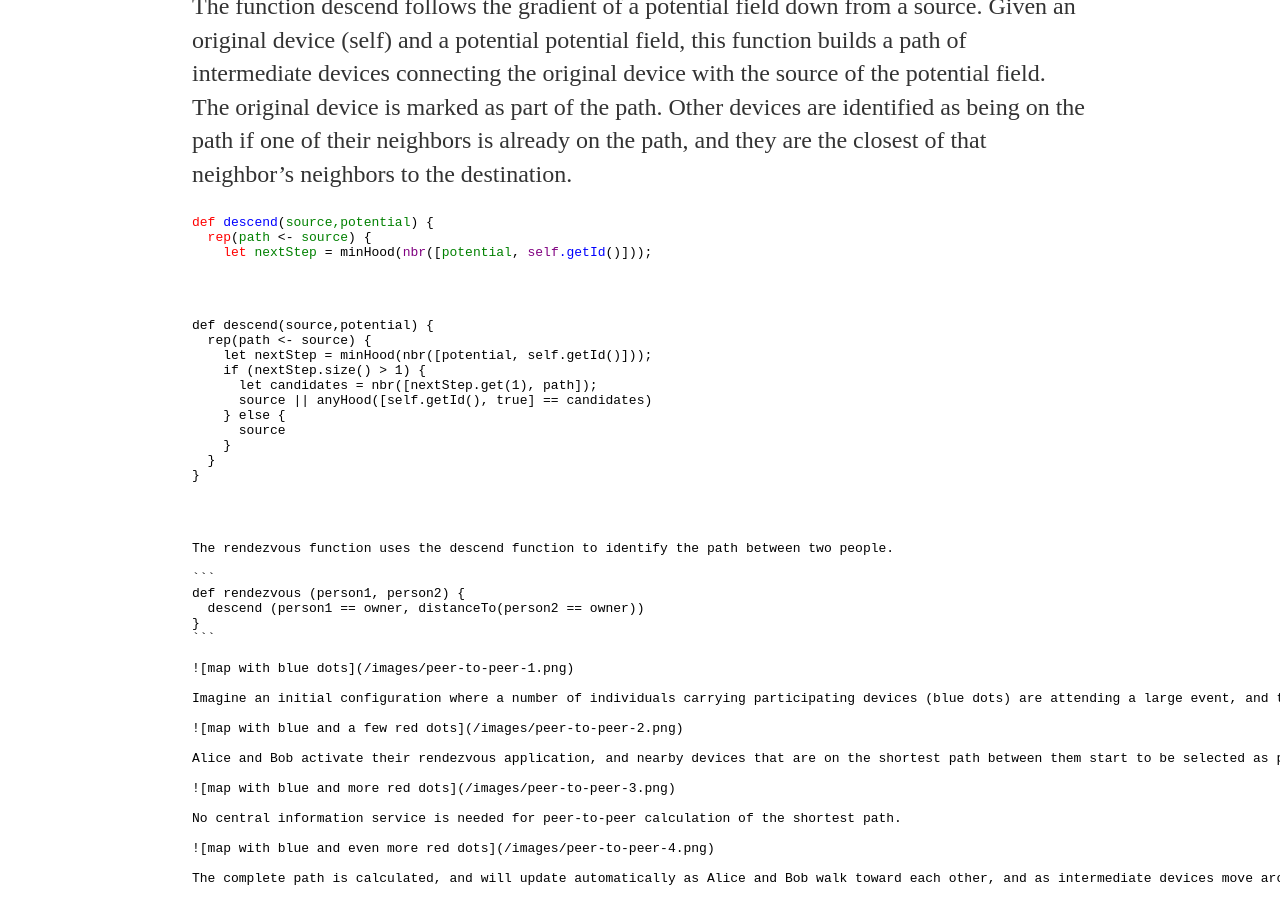
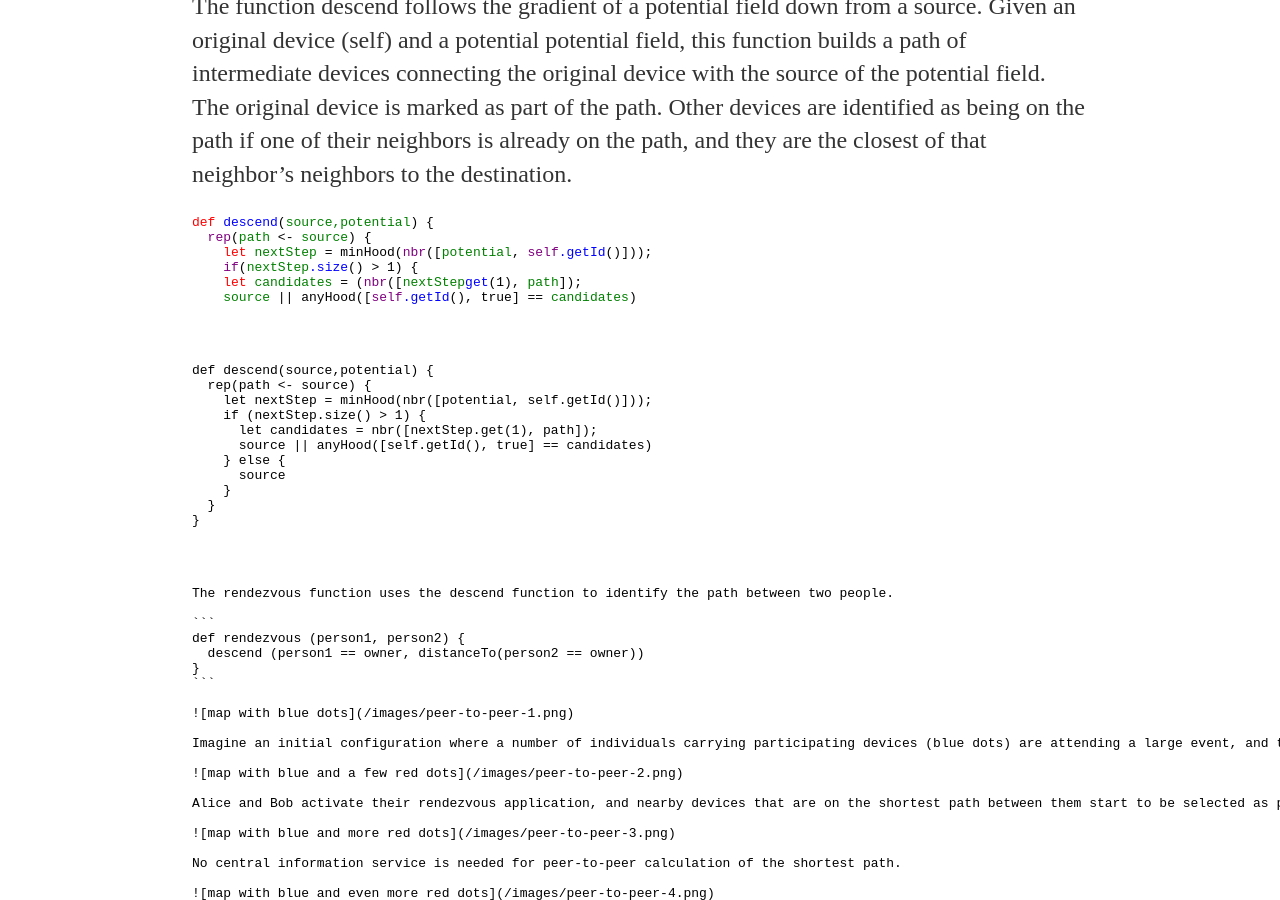
Before and after one commit to tasseomancy/tasseomancy.github.io, a Jekyll site: the page built from _posts/2018-02-07-peer-to-peer-route-planning.md, in a window 1280 px wide and 900 px high, scrolled down 826 px. Built offline with Jekyll 4.4.1, drawn with Linux system fonts in a browser that asks for light colours.

Commit message:
Update 2018-02-07-peer-to-peer-route-planning.md

```diff
--- a/_posts/2018-02-07-peer-to-peer-route-planning.md
+++ b/_posts/2018-02-07-peer-to-peer-route-planning.md
@@ -23,8 +23,11 @@
 
 <pre>
 <code style="color:red">def</code><code style="color:blue"> descend</code><code>(</code><code style="color:green">source,potential</code><code>) {</code>
-<code style="color:red">  rep</code><code>(</code><code style="color:green">path</code><code> <- </code><code style="color:green">source</code><code>) {</code>
+<code style="color:purple">  rep</code><code>(</code><code style="color:green">path</code><code> <- </code><code style="color:green">source</code><code>) {</code>
 <code style="color:red">    let</code><code style="color:green"> nextStep</code><code> = minHood(</code><code style="color:purple">nbr</code><code>([</code><code style="color:green">potential</code><code>, </code><code style="color:purple">self</code><code style="color:blue">.getId</code><code>()]));</code>
+<code style="color:purple">    if</code><code>(</code><code style="color:green">nextStep</code><code style="color:blue">.size</code><code>() > 1) {</code>
+<code style="color:red">    let</code><code style="color:green"> candidates</code><code> = (</code><code style="color:purple">nbr</code><code>([</code><code style="color:green">nextStep</code><code style="color:blue">get</code><code>(1), </code><code style="color:green">path</code><code>]);</code>
+<code style="color:green">    source</code><code> || </code><code style="color:purplse">anyHood</code><code>([</code><code style="color:purple">self</code><code style="color:blue">.getId</code><code>(), true] == </code><code style="color:green">candidates</code><code>)</code>
 
 
 <pre>
```
